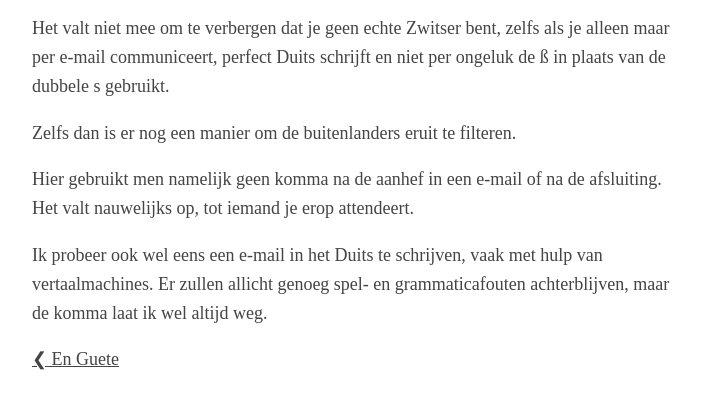
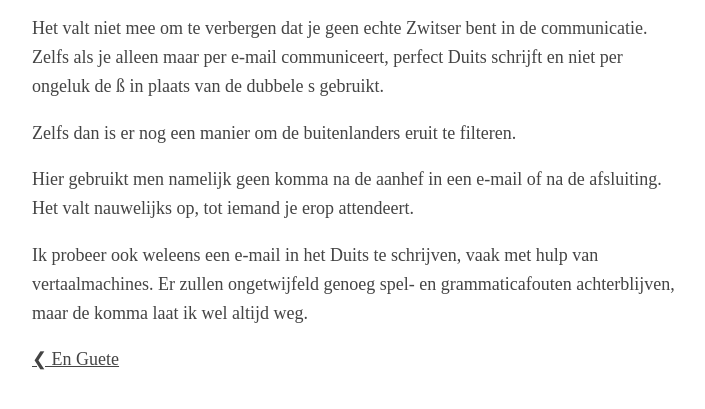
Before and after one commit to Roald87/roaldin.ch, a Jekyll site: the page built from _posts/2023-06-13-komma.md, in a window 1280 px wide, cut to the strip 404-813 px from the top of the page. Shown: the whole strip, without its empty margins (283-988 px from the left). Built offline with Jekyll 4.4.1, drawn with Linux system fonts in a browser that asks for light colours; comment, search, counter and statistics services are not loaded.

Commit message:
small change to trigger workflow (#18)

```diff
--- a/_posts/2023-06-13-komma.md
+++ b/_posts/2023-06-13-komma.md
@@ -6,10 +6,10 @@ image: generated/komma-1-300-3bc381786.webp
 
 {% picture komma-1.png %}
 
-Het valt niet mee om te verbergen dat je geen echte Zwitser bent, zelfs als je alleen maar per e-mail communiceert, perfect Duits schrijft en niet per ongeluk de ß in plaats van de dubbele s gebruikt.
+Het valt niet mee om te verbergen dat je geen echte Zwitser bent in de communicatie. Zelfs als je alleen maar per e-mail communiceert, perfect Duits schrijft en niet per ongeluk de ß in plaats van de dubbele s gebruikt.
 
 Zelfs dan is er nog een manier om de buitenlanders eruit te filteren.
 
 Hier gebruikt men namelijk geen komma na de aanhef in een e-mail of na de afsluiting. Het valt nauwelijks op, tot iemand je erop attendeert.
 
-Ik probeer ook wel eens een e-mail in het Duits te schrijven, vaak met hulp van vertaalmachines. Er zullen allicht genoeg spel- en grammaticafouten achterblijven, maar de komma laat ik wel altijd weg.
+Ik probeer ook weleens een e-mail in het Duits te schrijven, vaak met hulp van vertaalmachines. Er zullen ongetwijfeld genoeg spel- en grammaticafouten achterblijven, maar de komma laat ik wel altijd weg.
```
